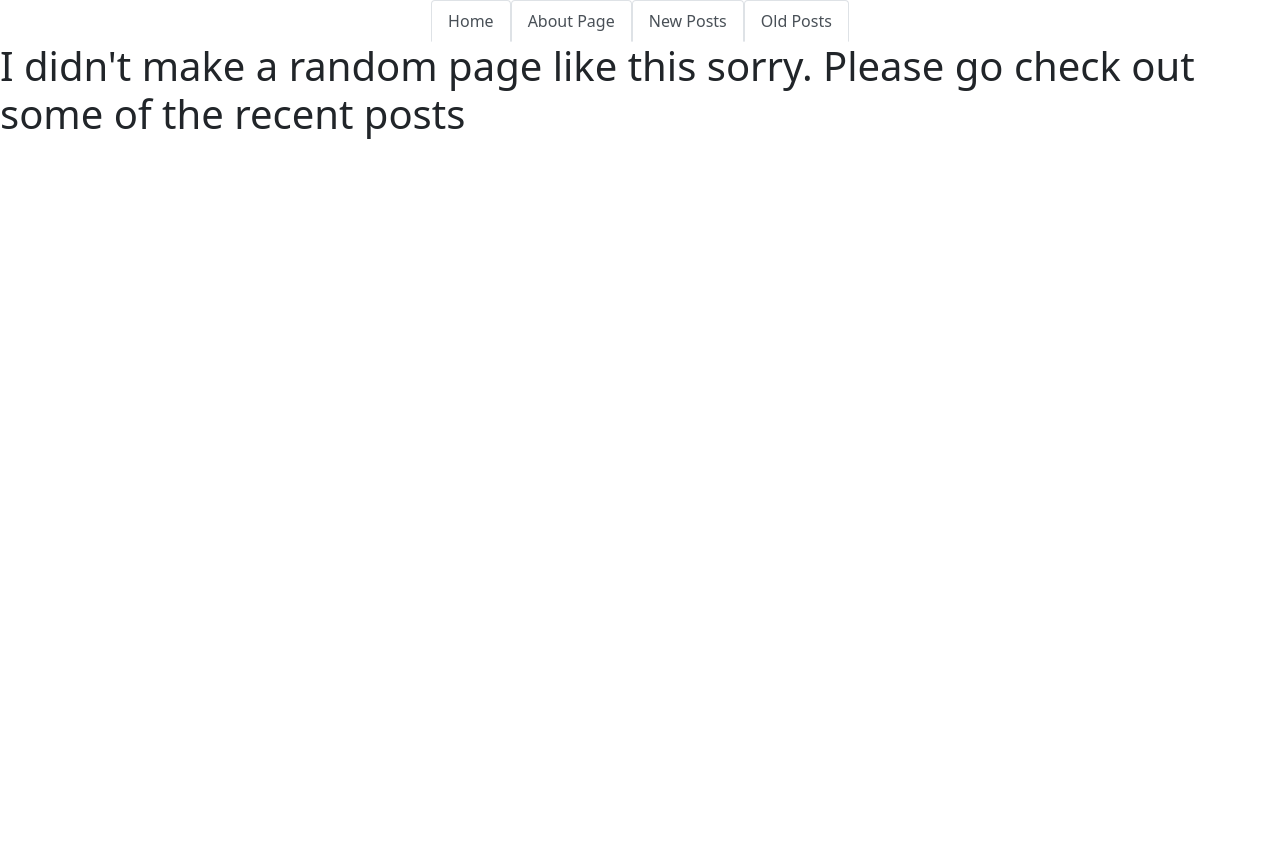
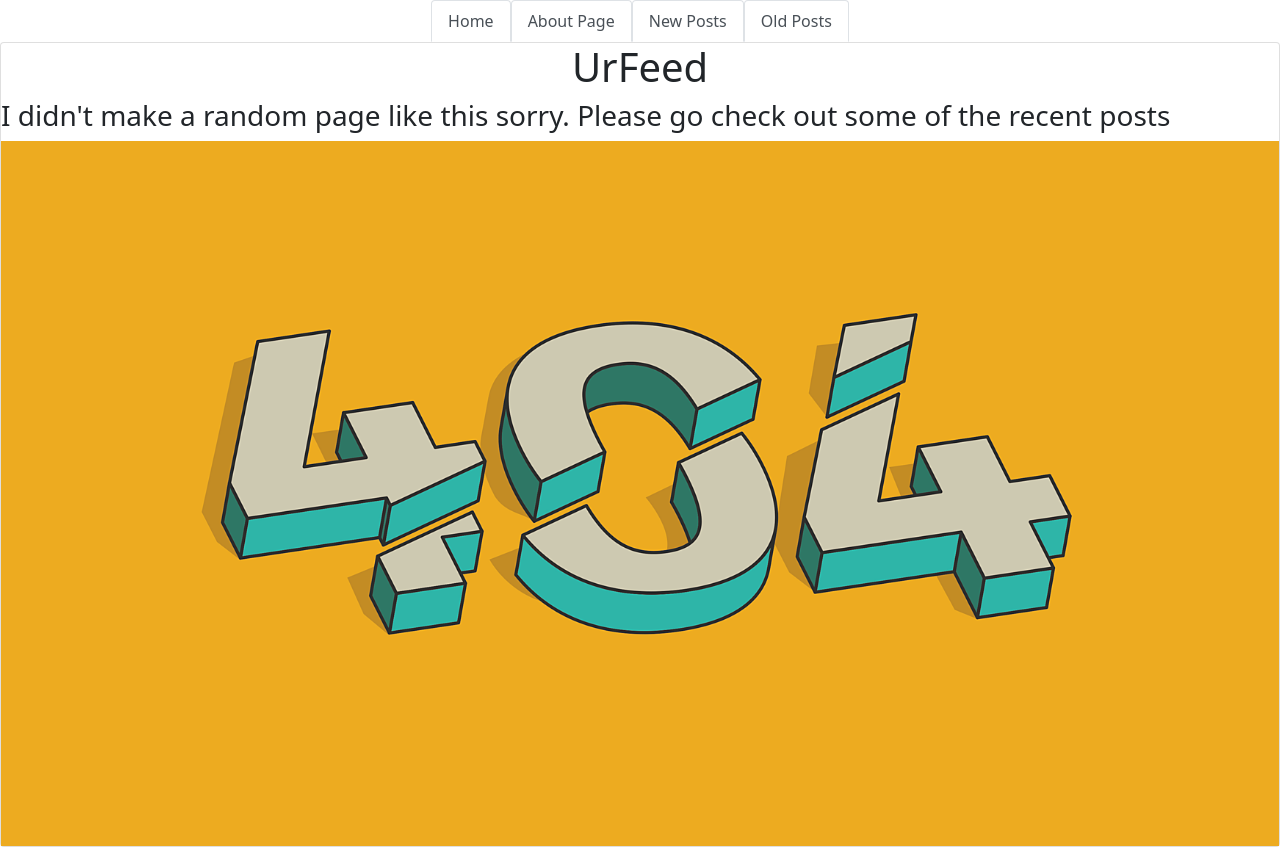
Before and after one commit to Hpollard003/Project-2-Phase2, a React (Create React App) app: page /home in a window 1280 px wide. Before the commit the page ends 800 px from the top, so only its background shows below. Built offline with nearby package versions, Linux system fonts and the light colour scheme.

Commit message:
added comments

```diff
--- a/src/Pages/PageNotFound.js
+++ b/src/Pages/PageNotFound.js
@@ -1,12 +1,14 @@
 import React from 'react'
+import errorPage from '../imgs/errorPage.png'
 
 const PageNotFound = () => {
     return (
-        <div>
-
-            <h1>
+        <div className='card'>
+            <h1 className='text-center'>UrFeed</h1>
+            <h3>
                 I didn't make a random page like this sorry. Please go check out some of the recent posts
-            </h1>
+            </h3>
+            <img src={errorPage} alt='404' />
         </div>
     )
 }
--- a/src/components/Comment.js
+++ b/src/components/Comment.js
@@ -4,7 +4,8 @@ import React from 'react'
 const Comment = (props) => (
     <div>
         <div className='card m-2 bg-primary bg-gradient'>
-            <div className='text-start'>
+            <div className='text-center'>
+            {/* this organizes the comment card using props */}
                 <h3>{props.name}</h3>
                 <p>{props.text}</p>
 
--- a/src/components/CommentBox.js
+++ b/src/components/CommentBox.js
@@ -1,8 +1,13 @@
 import React, { Component } from 'react'
 import axios from 'axios'
 
+// props are unchangable unless its properties are set using a function
+// state can be changed setState renders the new state without being destructive
+
 
 class CommentBox extends Component {
+
+  // the class componet constructor calls the super method to initialize the state and has props as an arguement
   constructor(props) {
     super(props)
     this.state = {
@@ -12,13 +17,16 @@ class CommentBox extends Component {
   }
 
   changeHandler = (e) => {
+    // below i set or render the new state of the name value with whatever is being input from the user
     this.setState({[e.target.name]: e.target.value})
   }
 
+  // Submit Handler handles posting new inputs from the form rendered below
   submitHandler = (e) => {
     e.preventDefault()
     // console.log(this.state)
     axios.post('http://localhost:3001/comments', this.state)
+    // addComment is a function that takes props in this case it takes the resp data which contains new names and text
     .then(resp => this.props.addComment(resp.data))
     .catch(error => console.error(error))
   }
@@ -26,7 +34,8 @@ class CommentBox extends Component {
   render() {
     const {name, text} = this.state
     return (
-      <div className='row'>
+      <div className='text-center'>
+        {/* this form takes the user id and text from the user */}
         <form onSubmit={this.submitHandler}>
           <div className='col'>
             <input
--- a/src/components/Post.js
+++ b/src/components/Post.js
@@ -8,16 +8,19 @@ class Post extends Component {
         comments: []
     }
 
-    componentDidMount() {
+    // when this componet mounts its setting up the json data in a way for react to read by fetching the data from the server
+    componentDidMount = () => {
         fetch('http://localhost:3001/comments')
             .then(resp => resp.json())
             .then((comments) => this.setState({ comments }))
     }
 
+    //
     addComment = (comment) => {
         this.setState({comments : this.state.comments.concat(comment)})
     }
 
+    // this function maps through the array of comments setup by the fetch request and renders them into comment cards
     renderComments = () => {
         return this.state.comments.map(({ id, name, text }, ind) => (
             <Comment className='card' key={ind}
@@ -28,9 +31,10 @@ class Post extends Component {
         ))
     }
 
+    // this class componet renders the page in order
     render() {
         return (
-            <div>
+            <div className='text-center'>
                 <DefaultPost />
                 <h2>Comments</h2>
                 <h3>Write your comment below</h3>
--- a/src/components/RandomPosts.js
+++ b/src/components/RandomPosts.js
@@ -1,6 +1,7 @@
 import React from 'react'
 import dog from '../imgs/dog.jpg'
 
+// this exists for no reason other than the HGTTG quote
 
 const text = {
     color: 'red'
@@ -8,18 +9,17 @@ const text = {
 
 const RandomPosts = () => {
     return (
-        <div>
+        <div className='text-center'>
             <div>
                 <h1 className='display-2'>UrFeed</h1>
                 <h2>Are dogs Happy idiots or Noble warriors with a bone to pick?</h2>
                 <img src={dog} alt='dog' />
                 <h2 style={text}>Comments are off</h2>
 
-                    <div className='card m-2 bg-primary bg-gradient'>
-                        <div className='text-start'>
+                    <div className='card m-2 bg-danger bg-gradient'>
+                        <div className='text-center'>
                             <h3>Dolphins</h3>
                             <p>So long and thanks for all the fish</p>
-
                         </div>
                     </div>
 
```
Also changed, not shown: src/imgs/errorPage.png (added).
